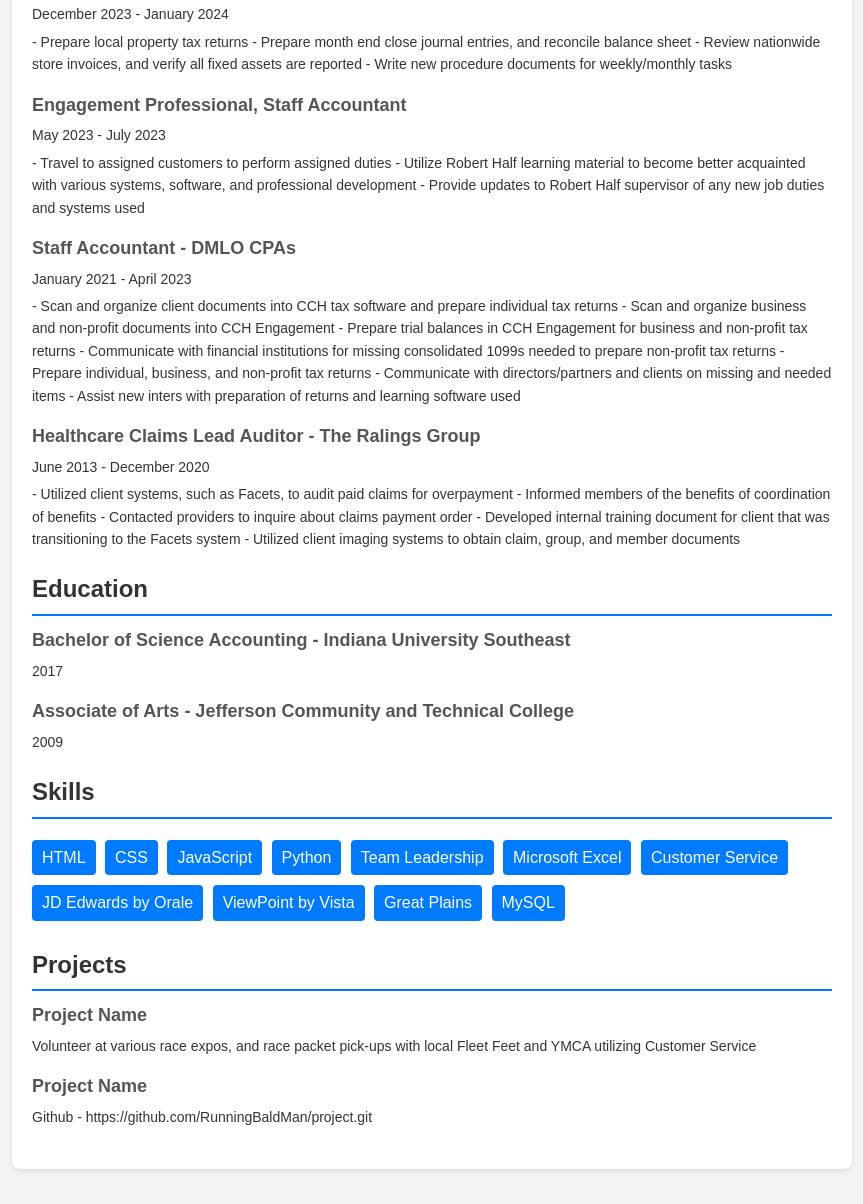
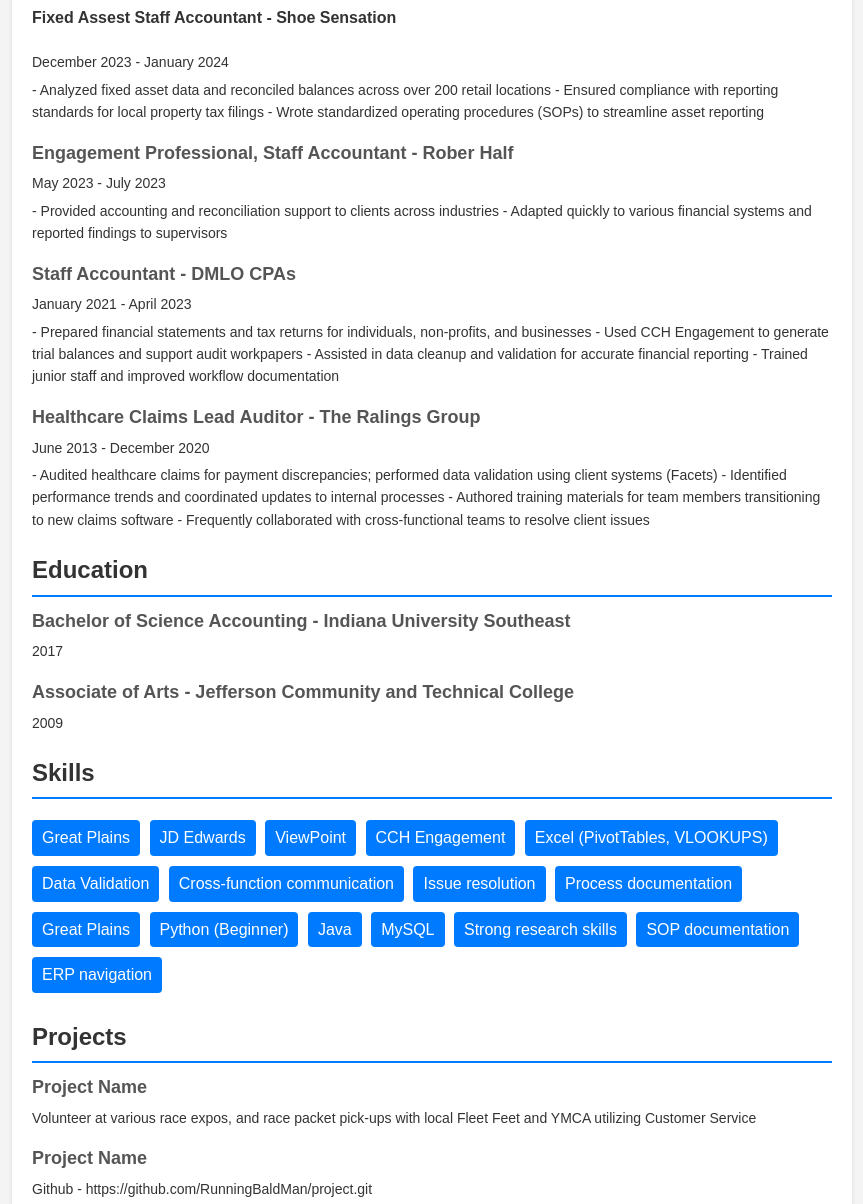
Before and after one commit to RunningBaldMan/RunningBadMan.github.io, a plain HTML site: page index.html in a window 1280 px wide. Shown: the part 742-1946 px from the top of the page, without its empty margins (208-1071 px from the left). Drawn offline with Linux system fonts and the light colour scheme.

Commit message:
Update Resume

```diff
--- a/index.html
+++ b/index.html
@@ -25,7 +25,7 @@
         }
         h1,
         h2, {
-            color: #007bff;pwd
+            color: #007bff;
 
         }
         .header {
@@ -93,14 +93,15 @@
             <section class="section">
                 <h2>Summary</h2>
                 <p>
-                   Highly motivated and driven accountant with familiarity with
-                   General Ledgers, Accounts Payable, Accounts Receivable, and
-                   meeting deadlines while multitasking. 20+ years experience with
-                   Microsoft Office suite of programs, including advanced Excel
-                   functions. Ability to research and willingness to step outside of
-                   comfort zone, while maintaining communication with peers and
-                   supervisors. Team oriented with the ability to work in large, and
-                   small groups, as well as able to work individually.
+                   Detail-oriented and analytical accounting professional with 10+
+                    years of experience in financial data reconciliation, client support,
+                    and performance reporting. Strong background in managing data
+                    integrity, resolving discrepancies, and supporting financial systems.
+                    Adept in cross-functional collaboration and documentation across
+                    accounting, tax, and audit functions. Technical proficiency in Excel,
+                    financial software ( Great Plains, JD Edwards ), and emerging coding
+                    skills (Python, SQL). Committed to ensuring high-quality support
+                    for clients and internal stakeholders.
                 </p>
             </section>
             <section class="section">
@@ -109,14 +110,14 @@
                     <h3>TTB Tax Claims Specialis(Accounts Receivable) - Parallel Products</h3>
                     <p>March 2024 - Current</p>
                     <p>
-                        - Obtain tax rate information from national alcohol companies
-                        - File alcohol tax information with the TTB
-                        - Utilize Great Plains to obtain information on refunds received
-                            from the TTB
-                        - Log refunds received and schedule payment date of refunds to
-                            customers
-                        - Request payments from Accounts Payable on a weekly basis
-                        - Prepare month end reconciliation for Tax Claims
+                        -Coordinate with national clients and the Alcohol & Tobacco Tax and
+                            Trade Bureau (TTB) for performance-based alcohol tax claims
+                        - Reconcile monthly tax claim activity and ensure accurate logging of
+                            refund data
+                        - Collaborate with AP to process customer refunds in accordance with
+                            IRS guidelines
+                        - Utilize Great Plains ERP for tracking financial transactions and
+                            supporting audit -ready records
                     </p>
                 </div>
                 <div class="item">
@@ -137,57 +138,49 @@
                     <h4>Fixed Assest Staff Accountant - Shoe Sensation</h4>
                     <p>December 2023 - January 2024</p>
                     <p>
-                        - Prepare local property tax returns
-                        - Prepare month end close journal entries, and reconcile balance
-                            sheet
-                        - Review nationwide store invoices, and verify all fixed assets are
-                            reported
-                        - Write new procedure documents for weekly/monthly tasks
+                        - Analyzed fixed asset data and reconciled balances across over 200
+                            retail locations
+                        -  Ensured compliance with reporting standards for local property tax
+                            filings
+                        - Wrote standardized operating procedures (SOPs) to streamline asset
+                            reporting
                     </p>
                 </div>
                 <div class="item">
-                    <h3>Engagement Professional, Staff Accountant</h3>
+                    <h3>Engagement Professional, Staff Accountant - Rober Half</h3>
                     <p>May 2023 - July 2023</p>
                     <p>
-                        - Travel to assigned customers to perform assigned duties
-                        - Utilize Robert Half learning material to become better
-                            acquainted with various systems, software, and professional
-                            development
-                        - Provide updates to Robert Half supervisor of any new job duties
-                            and systems used
+                        - Provided accounting and reconciliation support to clients across
+                            industries
+                        - Adapted quickly to various financial systems and reported findings to
+                            supervisors
                     </p>
                 </div>
                 <div class="item">
                     <h3>Staff Accountant - DMLO CPAs</h3>
                     <p>January 2021 - April 2023</p>
                     <p>
-                        - Scan and organize client documents into CCH tax software and
-                            prepare individual tax returns
-                        - Scan and organize business and non-profit documents into CCH
-                            Engagement
-                        - Prepare trial balances in CCH Engagement for business and
-                            non-profit tax returns
-                        - Communicate with financial institutions for missing
-                            consolidated 1099s needed to prepare non-profit tax returns
-                        - Prepare individual, business, and non-profit tax returns
-                        - Communicate with directors/partners and clients on missing
-                            and needed items
-                        - Assist new inters with preparation of returns and learning
-                            software used
+                        - Prepared financial statements and tax returns for individuals,
+                            non-profits, and businesses
+                        - Used CCH Engagement to generate trial balances and support audit
+                            workpapers
+                        - Assisted in data cleanup and validation for accurate financial
+                            reporting
+                        - Trained junior staff and improved workflow documentation
                     </p>
                 </div>
                 <div class="item">
                     <h3>Healthcare Claims Lead Auditor - The Ralings Group</h3>
                     <p>June 2013 - December 2020</p>
                     <p>
-                        - Utilized client systems, such as Facets, to audit paid claims for
-                            overpayment
-                        - Informed members of the benefits of coordination of benefits
-                        - Contacted providers to inquire about claims payment order
-                        - Developed internal training document for client that was
-                            transitioning to the Facets system
-                        - Utilized client imaging systems to obtain claim, group, and
-                            member documents
+                        - Audited healthcare claims for payment discrepancies; performed data
+                            validation using client systems (Facets)
+                        - Identified performance trends and coordinated updates to internal
+                            processes
+                        - Authored training materials for team members transitioning to new
+                            claims software
+                        - Frequently collaborated with cross-functional teams to resolve client
+                            issues
                     </p>
                 </div>
             </section>
@@ -206,17 +199,22 @@
                 <h2>Skills</h2>
                 <div class="skills">
                     <ul>
-                        <li>HTML</li>
-                        <li>CSS</li>
-                        <li>JavaScript</li>
-                        <li>Python</li>
-                        <li>Team Leadership</li>
-                        <li>Microsoft Excel</li>
-                        <li>Customer Service</li>
-                        <li>JD Edwards by Orale</li>
-                        <li>ViewPoint by Vista</li>
                         <li>Great Plains</li>
+                        <li>JD Edwards</li>
+                        <li>ViewPoint</li>
+                        <li>CCH Engagement</li>
+                        <li>Excel (PivotTables, VLOOKUPS)</li>
+                        <li>Data Validation</li>
+                        <li>Cross-function communication</li>
+                        <li>Issue resolution</li>
+                        <li>Process documentation</li>
+                        <li>Great Plains</li>
+                        <li>Python (Beginner)</li>
+                        <li>Java</li>
                         <li>MySQL</li>
+                        <li>Strong research skills</li>
+                        <li>SOP documentation</li>
+                        <li>ERP navigation</li>
                     </ul>
                 </div>
             </section>
```
